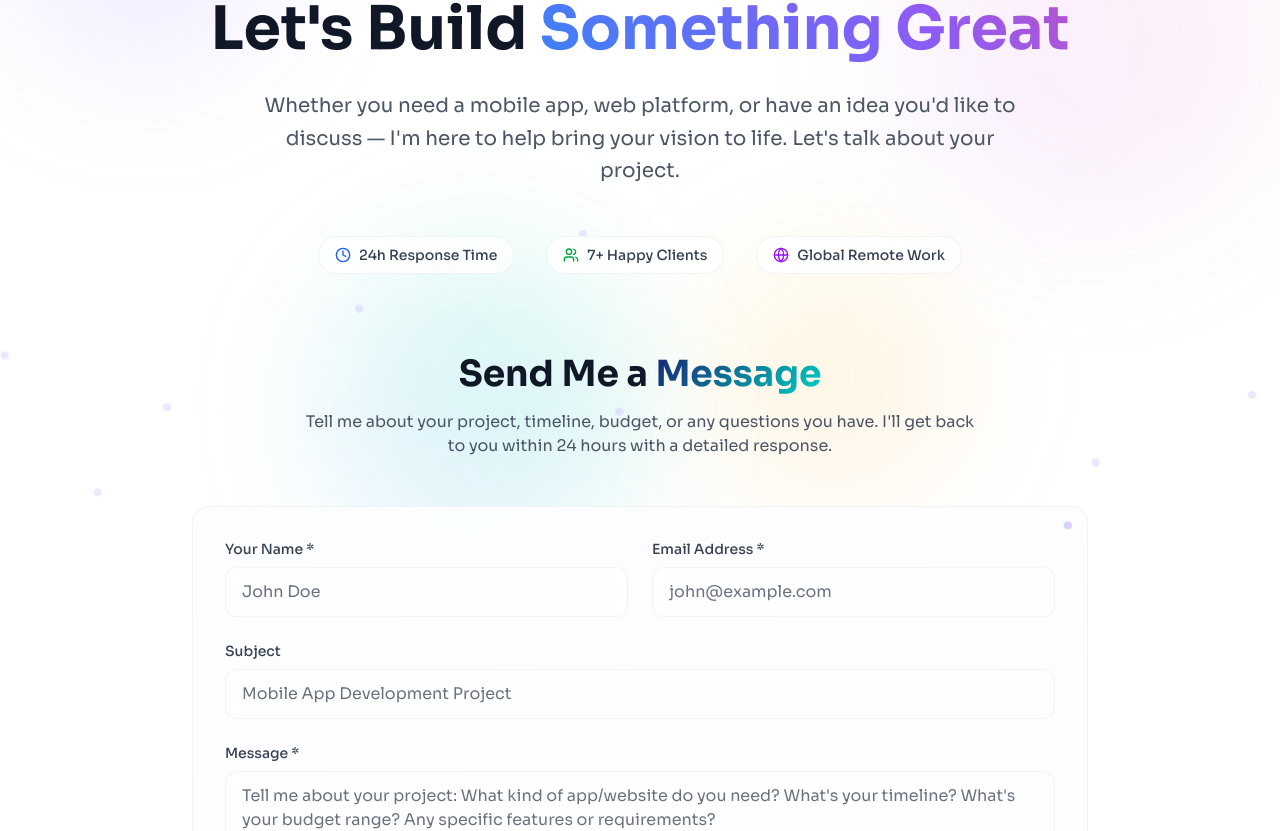
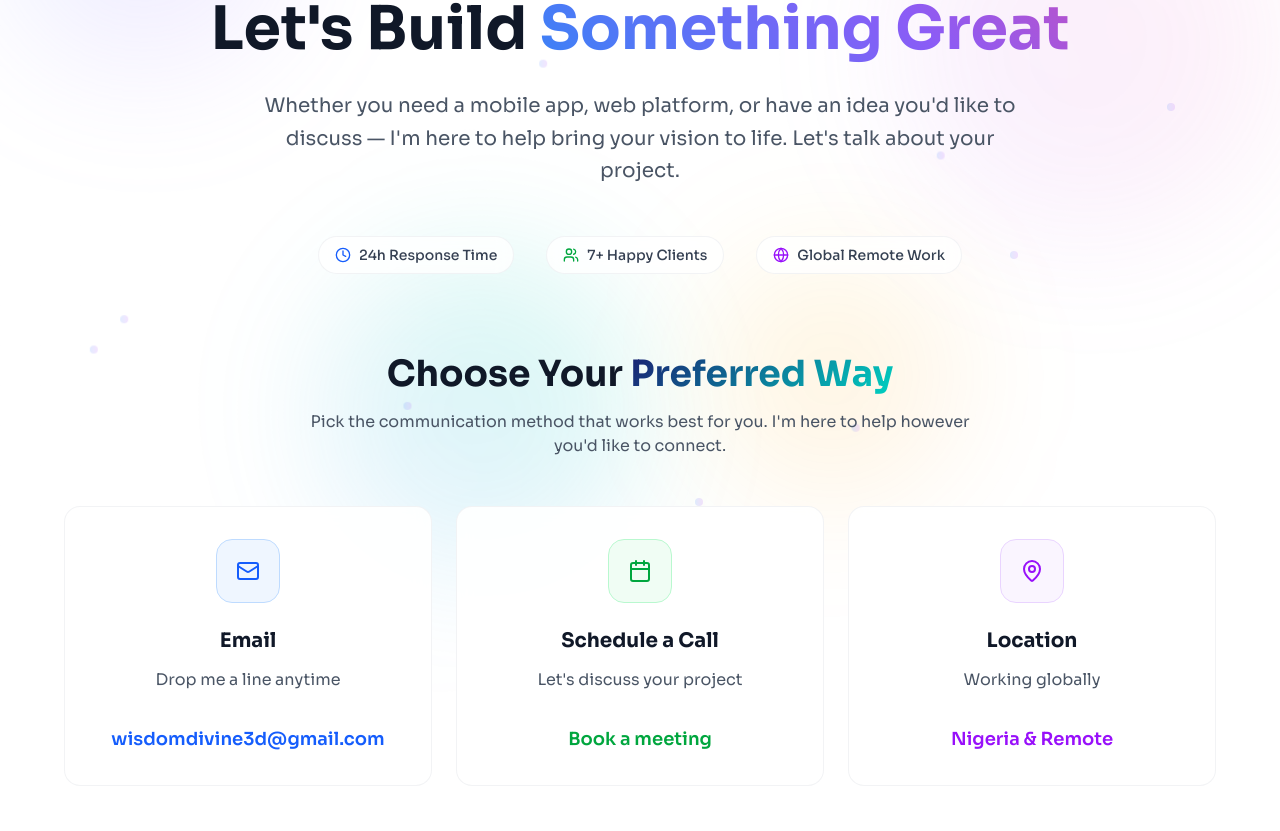
Before and after one commit to wisdomnova/wisdom, a Next.js app: page /contact in a window 1280 px wide. Shown: the part 215-1046 px from the top of the page. Built offline with nearby package versions, Linux system fonts and the light colour scheme.

Commit message:
Added Contact Live

```diff
--- a/app/api/contact/route.ts
+++ b/app/api/contact/route.ts
@@ -1,21 +1,67 @@
-// File: app/api/contact/route.ts
+import { NextRequest, NextResponse } from 'next/server'
+import { supabase } from '@/lib/supabase'
 
-import { NextResponse } from "next/server";
+export async function POST(request: NextRequest) {
+  try {
+    const body = await request.json()
+    const { name, email, subject, message } = body
 
-export async function POST(req: Request) {
-  try {
-    const { name, email, message } = await req.json();
-
+    // Basic validation
     if (!name || !email || !message) {
-      return NextResponse.json({ error: "Missing fields" }, { status: 400 });
+      return NextResponse.json(
+        { error: 'Name, email, and message are required' },
+        { status: 400 }
+      )
     }
 
-    // TODO: Handle sending email (e.g., using Resend, Brevo, Nodemailer, etc.)
-    console.log("New contact submission:", { name, email, message });
+    // Email validation
+    const emailRegex = /^[^\s@]+@[^\s@]+\.[^\s@]+$/
+    if (!emailRegex.test(email)) {
+      return NextResponse.json(
+        { error: 'Invalid email format' },
+        { status: 400 }
+      )
+    }
 
-    return NextResponse.json({ success: true });
+    // Get client info
+    const ip = request.headers.get('x-forwarded-for') || request.headers.get('x-real-ip') || 'unknown'
+    const userAgent = request.headers.get('user-agent') || 'unknown'
+
+    // Insert into Supabase
+    const { data, error } = await supabase
+      .from('leads')
+      .insert({
+        name: name.trim(),
+        email: email.toLowerCase().trim(),
+        subject: subject?.trim() || null,
+        message: message.trim(),
+        ip_address: ip,
+        user_agent: userAgent,
+      })
+      .select()
+      .single()
+
+    if (error) {
+      console.error('Supabase error:', error)
+      return NextResponse.json(
+        { error: 'Failed to submit form' },
+        { status: 500 }
+      )
+    }
+
+    // Optional: Send notification email here using a service like Resend, SendGrid, etc.
+
+    return NextResponse.json({
+      success: true,
+      message: 'Form submitted successfully',
+      id: data.id
+    })
+
   } catch (error) {
-    console.error("Contact form error:", error);
-    return NextResponse.json({ error: "Server error" }, { status: 500 });
+    console.error('Contact form error:', error)
+    return NextResponse.json(
+      { error: 'Internal server error' },
+      { status: 500 }
+    )
   }
 }
--- a/app/contact/page.tsx
+++ b/app/contact/page.tsx
@@ -95,6 +95,22 @@ const faqs = [
   }
 ];
 
+// Predefined static particle positions to prevent hydration issues
+const staticParticleData = [
+  { left: 15.5, top: 25.3, delay: 2.1 },
+  { left: 73.2, top: 45.8, delay: 5.7 },
+  { left: 32.1, top: 78.9, delay: 1.4 },
+  { left: 87.6, top: 12.7, delay: 8.2 },
+  { left: 9.8, top: 65.4, delay: 3.9 },
+  { left: 54.3, top: 89.1, delay: 6.3 },
+  { left: 41.7, top: 35.6, delay: 0.8 },
+  { left: 78.9, top: 58.2, delay: 7.1 },
+  { left: 23.4, top: 14.5, delay: 4.6 },
+  { left: 65.8, top: 82.3, delay: 2.9 },
+  { left: 91.2, top: 39.7, delay: 9.4 },
+  { left: 7.6, top: 71.8, delay: 1.7 }
+];
+
 export default function ContactPage() {
   const [form, setForm] = useState({
     name: "",
@@ -103,34 +119,46 @@ export default function ContactPage() {
     message: ""
   });
   const [status, setStatus] = useState<string | null>(null);
-
-  // Generate deterministic random values for particles to fix hydration issue
-  const particleData = useMemo(() => {
-    // Simple seeded random function for consistent values
-    const seededRandom = (seed: number) => {
-      const x = Math.sin(seed) * 10000;
-      return x - Math.floor(x);
-    };
-
-    return Array.from({ length: 12 }, (_, i) => ({
-      left: seededRandom(i * 2) * 100,
-      top: seededRandom(i * 2 + 1) * 100,
-      delay: seededRandom(i * 3) * 10,
-    }));
-  }, []);
+  const [isSubmitting, setIsSubmitting] = useState(false);
 
   async function handleSubmit(e: React.FormEvent) {
     e.preventDefault();
+
+    if (isSubmitting) return;
+
+    setIsSubmitting(true);
     setStatus("loading");
 
-    // Simulate API call
-    setTimeout(() => {
+    try {
+      const response = await fetch('/api/contact', {
+        method: 'POST',
+        headers: {
+          'Content-Type': 'application/json',
+        },
+        body: JSON.stringify(form),
+      });
+
+      const result = await response.json();
+
+      if (!response.ok) {
+        throw new Error(result.error || 'Failed to send message');
+      }
+
       setStatus("success");
       setForm({ name: "", email: "", subject: "", message: "" });
 
       // Clear success message after 5 seconds
       setTimeout(() => setStatus(null), 5000);
-    }, 2000);
+
+    } catch (error) {
+      console.error('Form submission error:', error);
+      setStatus("error");
+
+      // Clear error message after 5 seconds
+      setTimeout(() => setStatus(null), 5000);
+    } finally {
+      setIsSubmitting(false);
+    }
   }
 
   return (
@@ -155,9 +183,9 @@ export default function ContactPage() {
           }}
         />
 
-        {/* Floating particles with deterministic positions */}
+        {/* Floating particles with static positions */}
         <div className="absolute inset-0">
-          {particleData.map((particle, i) => (
+          {staticParticleData.map((particle, i) => (
             <div
               key={i}
               className={`absolute w-2 h-2 bg-gradient-to-r from-blue-500 to-purple-500 rounded-full opacity-15 animate-float-particle-${i % 3}`}
@@ -218,7 +246,65 @@ export default function ContactPage() {
           </div>
         </motion.section>
 
+        {/* Contact Methods */}
+        <motion.section
+          initial={{ opacity: 0, y: 30 }}
+          whileInView={{ opacity: 1, y: 0 }}
+          viewport={{ once: true }}
+          className="text-center"
+        >
+          <h2 className="text-3xl lg:text-4xl font-bold mb-4 text-gray-900">
+            Choose Your <span className="gradient-text">Preferred Way</span>
+          </h2>
+          <p className="text-gray-600 mb-12 max-w-2xl mx-auto">
+            Pick the communication method that works best for you. I'm here to help however you'd like to connect.
+          </p>
 
+          <div className="grid md:grid-cols-3 gap-6 max-w-6xl mx-auto">
+            {contactMethods.map((method, index) => {
+              const Icon = method.icon;
+              const content = (
+                <motion.div
+                  initial={{ opacity: 0, y: 30 }}
+                  whileInView={{ opacity: 1, y: 0 }}
+                  transition={{ delay: index * 0.1 }}
+                  viewport={{ once: true }}
+                  className="group relative p-8 bg-white/90 backdrop-blur-sm border border-gray-200/50 rounded-2xl hover:shadow-2xl hover:bg-white transition-all duration-500 hover-glow overflow-hidden cursor-pointer min-h-[280px] flex flex-col justify-between"
+                >
+                  {/* Floating particles */}
+                  <div className="absolute top-4 right-4 w-1.5 h-1.5 bg-gradient-to-r from-blue-500 to-purple-500 rounded-full opacity-0 group-hover:opacity-100 animate-float-particle-0 transition-opacity duration-300"></div>
+
+                  <div className="flex-1 flex flex-col items-center text-center">
+                    <div className={`w-16 h-16 ${method.bgColor} rounded-2xl flex items-center justify-center mx-auto mb-6 border ${method.borderColor} group-hover:scale-110 transition-transform duration-300`}>
+                      <Icon size={24} className={`${method.color} group-hover:scale-110 transition-transform duration-300`} />
+                    </div>
+
+                    <h3 className="text-xl font-bold text-gray-900 mb-3 group-hover:text-blue-600 transition-colors">
+                      {method.title}
+                    </h3>
+                    <p className="text-gray-600 mb-4 leading-relaxed flex-1">
+                      {method.description}
+                    </p>
+                  </div>
+
+                  <div className="mt-auto">
+                    <p className={`font-semibold ${method.color} text-lg break-all text-center px-2`}>
+                      {method.value}
+                    </p>
+                  </div>
+                </motion.div>
+              );
+
+              return method.href ? (
+                <a key={index} href={method.href} target="_blank" rel="noopener noreferrer">
+                  {content}
+                </a>
+              ) : (
+                <div key={index}>{content}</div>
+              );
+            })}
+          </div>
+        </motion.section>
 
         {/* Contact Form */}
         <motion.section
@@ -257,7 +343,8 @@ export default function ContactPage() {
                     value={form.name}
                     onChange={(e) => setForm({ ...form, name: e.target.value })}
                     required
-                    className="w-full px-4 py-3 bg-white/80 backdrop-blur-sm border border-gray-200/50 rounded-xl text-gray-900 placeholder-gray-500 focus:border-blue-500 focus:outline-none focus:ring-2 focus:ring-blue-500/20 transition-all duration-300 hover-glow"
+                    disabled={isSubmitting}
+                    className="w-full px-4 py-3 bg-white/80 backdrop-blur-sm border border-gray-200/50 rounded-xl text-gray-900 placeholder-gray-500 focus:border-blue-500 focus:outline-none focus:ring-2 focus:ring-blue-500/20 transition-all duration-300 hover-glow disabled:opacity-50 disabled:cursor-not-allowed"
                     placeholder="John Doe"
                   />
                 </div>
@@ -272,7 +359,8 @@ export default function ContactPage() {
                     value={form.email}
                     onChange={(e) => setForm({ ...form, email: e.target.value })}
                     required
-                    className="w-full px-4 py-3 bg-white/80 backdrop-blur-sm border border-gray-200/50 rounded-xl text-gray-900 placeholder-gray-500 focus:border-blue-500 focus:outline-none focus:ring-2 focus:ring-blue-500/20 transition-all duration-300 hover-glow"
+                    disabled={isSubmitting}
+                    className="w-full px-4 py-3 bg-white/80 backdrop-blur-sm border border-gray-200/50 rounded-xl text-gray-900 placeholder-gray-500 focus:border-blue-500 focus:outline-none focus:ring-2 focus:ring-blue-500/20 transition-all duration-300 hover-glow disabled:opacity-50 disabled:cursor-not-allowed"
                     placeholder="john@example.com"
                   />
                 </div>
@@ -287,7 +375,8 @@ export default function ContactPage() {
                   type="text"
                   value={form.subject}
                   onChange={(e) => setForm({ ...form, subject: e.target.value })}
-                  className="w-full px-4 py-3 bg-white/80 backdrop-blur-sm border border-gray-200/50 rounded-xl text-gray-900 placeholder-gray-500 focus:border-blue-500 focus:outline-none focus:ring-2 focus:ring-blue-500/20 transition-all duration-300 hover-glow"
+                  disabled={isSubmitting}
+                  className="w-full px-4 py-3 bg-white/80 backdrop-blur-sm border border-gray-200/50 rounded-xl text-gray-900 placeholder-gray-500 focus:border-blue-500 focus:outline-none focus:ring-2 focus:ring-blue-500/20 transition-all duration-300 hover-glow disabled:opacity-50 disabled:cursor-not-allowed"
                   placeholder="Mobile App Development Project"
                 />
               </div>
@@ -302,17 +391,18 @@ export default function ContactPage() {
                   value={form.message}
                   onChange={(e) => setForm({ ...form, message: e.target.value })}
                   required
-                  className="w-full px-4 py-3 bg-white/80 backdrop-blur-sm border border-gray-200/50 rounded-xl text-gray-900 placeholder-gray-500 focus:border-blue-500 focus:outline-none focus:ring-2 focus:ring-blue-500/20 transition-all duration-300 resize-none hover-glow"
+                  disabled={isSubmitting}
+                  className="w-full px-4 py-3 bg-white/80 backdrop-blur-sm border border-gray-200/50 rounded-xl text-gray-900 placeholder-gray-500 focus:border-blue-500 focus:outline-none focus:ring-2 focus:ring-blue-500/20 transition-all duration-300 resize-none hover-glow disabled:opacity-50 disabled:cursor-not-allowed"
                   placeholder="Tell me about your project: What kind of app/website do you need? What's your timeline? What's your budget range? Any specific features or requirements?"
                 />
               </div>
 
               <button
                 type="submit"
-                disabled={status === "loading"}
+                disabled={isSubmitting}
                 className="w-full px-8 py-4 bg-gray-900 rounded-xl font-semibold text-white hover:bg-gray-800 transition-all duration-300 shadow-lg hover:shadow-xl disabled:opacity-50 disabled:cursor-not-allowed disabled:transform-none flex items-center justify-center gap-2 magnetic"
               >
-                {status === "loading" ? (
+                {isSubmitting ? (
                   <>
                     <div className="w-5 h-5 border-2 border-white/30 border-t-white rounded-full animate-spin"></div>
                     Sending Message...
--- /dev/null
+++ b/lib/supabase.ts
@@ -0,0 +1,10 @@
+import { createClient } from '@supabase/supabase-js'
+
+const supabaseUrl = process.env.NEXT_PUBLIC_SUPABASE_URL!
+const supabaseAnonKey = process.env.NEXT_PUBLIC_SUPABASE_ANON_KEY!
+
+if (!supabaseUrl || !supabaseAnonKey) {
+  throw new Error('Missing Supabase environment variables')
+}
+
+export const supabase = createClient(supabaseUrl, supabaseAnonKey)
--- a/package.json
+++ b/package.json
@@ -10,6 +10,7 @@
   },
   "dependencies": {
     "@next/third-parties": "^15.3.5",
+    "@supabase/supabase-js": "^2.50.5",
     "framer-motion": "^12.23.1",
     "lucide-react": "^0.525.0",
     "next": "15.3.5",
```
Also changed, not shown: 2 other files (tests, documents, lock files or other folders).
